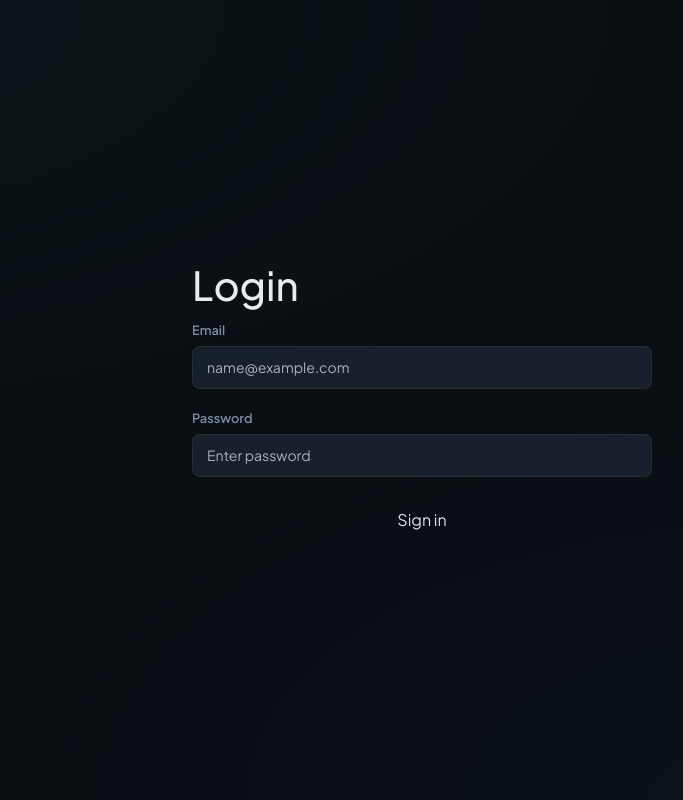
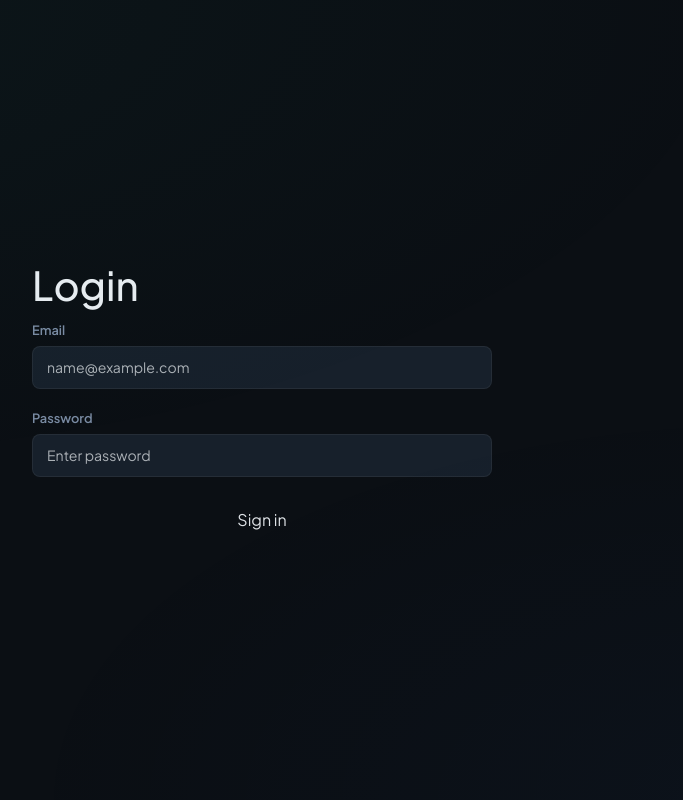
Before and after one commit to Haydosi/CITS3403-Project, a Flask app: page /login in a window 1280 px wide. Shown: the whole page, without its empty margins (378-1061 px from the left). Run offline with Flask 3, Linux system fonts and the light colour scheme.

Commit message:
tacked on a quick realigment fix for the login page

```diff
--- a/app/templates/login.html
+++ b/app/templates/login.html
@@ -8,8 +8,6 @@
     .login-page-content {
 
     min-height: 100vh;
-
-    margin-left: 320px;
 
     display: flex;
 
```
